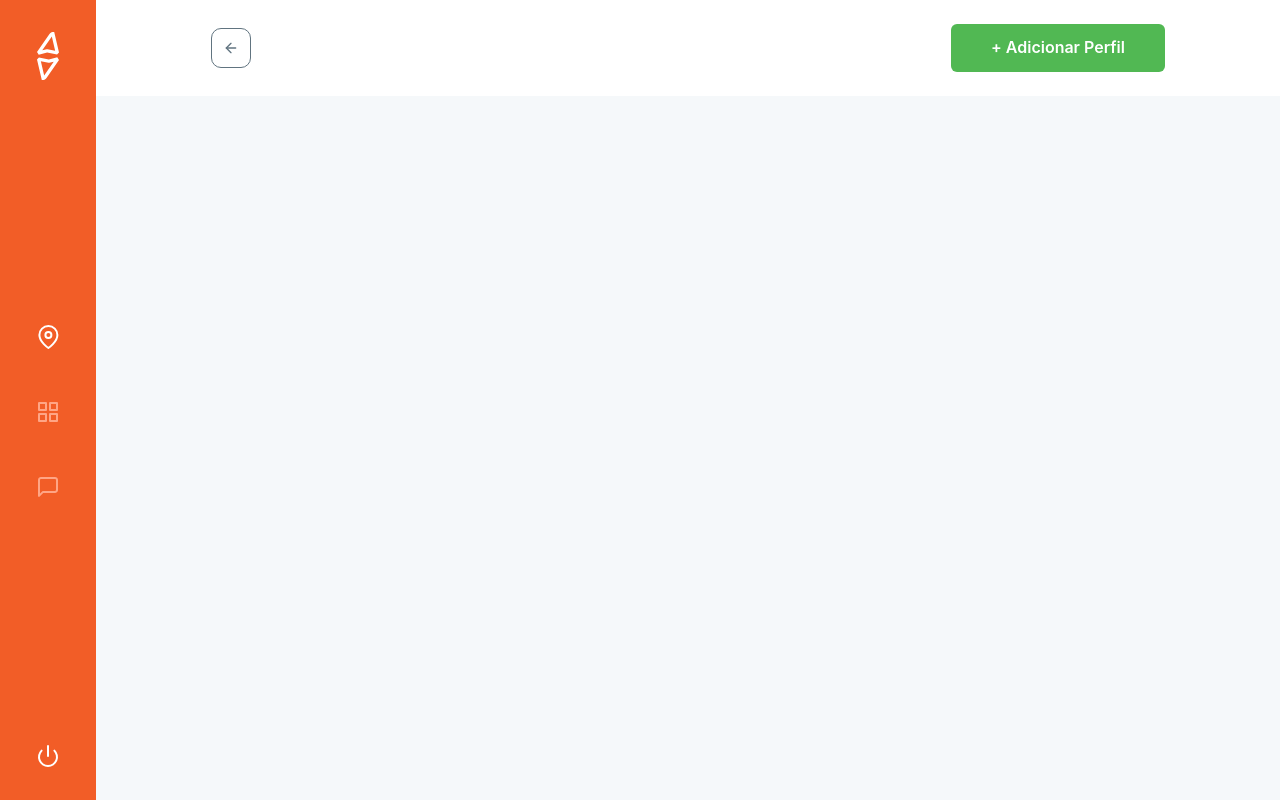
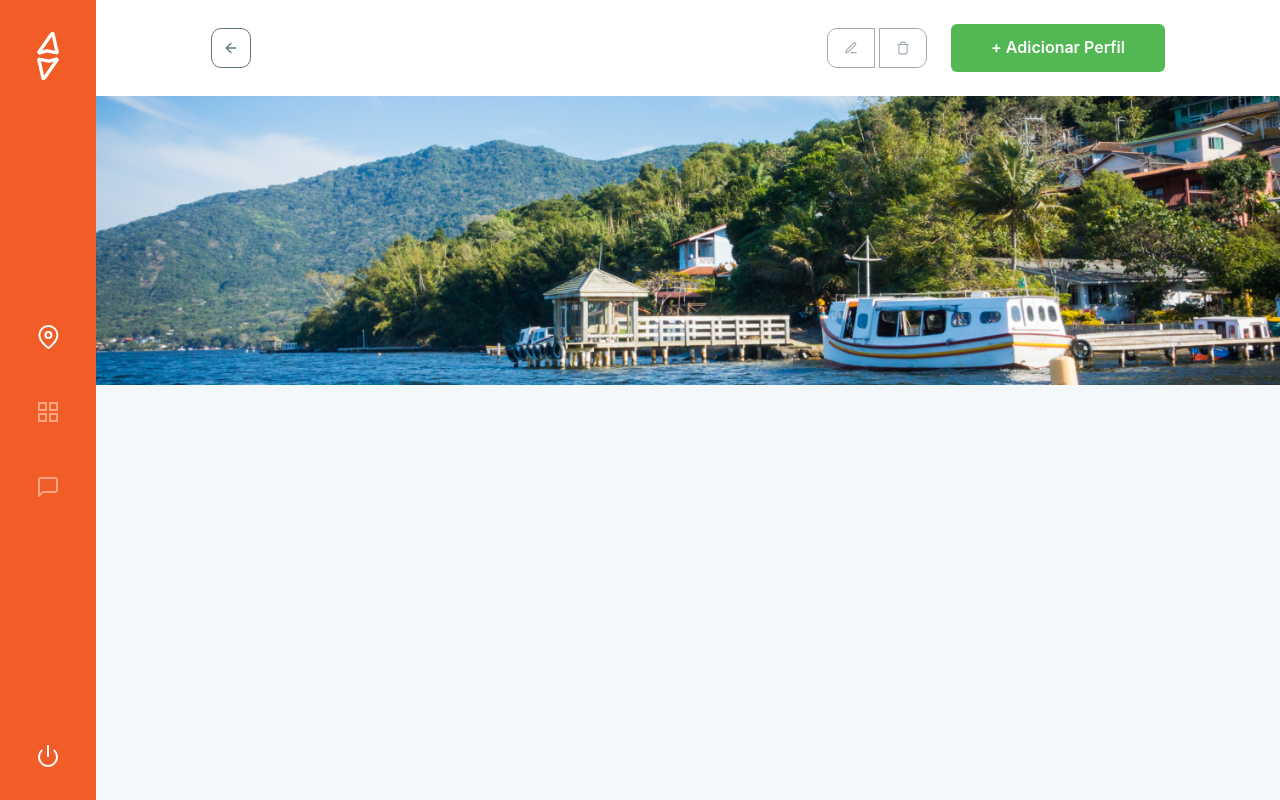
Before and after one commit to LeoCPeres/Traveler-front, a Next.js app: page /cities/aguas-mornas in a window 1280 px wide. Built offline with nearby package versions, Linux system fonts and the light colour scheme.

Commit message:
EditAndDeleteButtons component

```diff
--- /dev/null
+++ b/src/components/EditAndDeleteButtons/index.tsx
@@ -0,0 +1,29 @@
+import { Button, Flex } from "@chakra-ui/react";
+import { FiEdit3, FiTrash } from "react-icons/fi";
+
+export function EditAndDeleteButtons() {
+  return (
+    <Flex flex="1" gap="4px">
+      <Button
+        borderRadius="10px 0px 0px 10px"
+        background="transparent"
+        borderColor="gray.200"
+        border="1px"
+        opacity="0.6"
+        w="48px"
+      >
+        <FiEdit3 />
+      </Button>
+      <Button
+        borderRadius="0px 10px 10px 0px"
+        background="transparent"
+        borderColor="gray.200"
+        border="1px"
+        w="48px"
+        opacity="0.6"
+      >
+        <FiTrash opacity="100%" />
+      </Button>
+    </Flex>
+  );
+}
--- a/src/pages/cities/[slug].tsx
+++ b/src/pages/cities/[slug].tsx
@@ -1,5 +1,6 @@
-import { Box, Button, Flex, Heading } from "@chakra-ui/react";
-import { BackButton } from "../../components/BackButton/BackButton";
+import { Box, Button, Flex, Image } from "@chakra-ui/react";
+import { BackButton } from "../../components/BackButton";
+import { EditAndDeleteButtons } from "../../components/EditAndDeleteButtons";
 
 export default function City() {
   return (
@@ -15,6 +16,8 @@ export default function City() {
           alignItems="center"
         >
           <BackButton />
+          <Flex gap="24px" align="center">
+            <EditAndDeleteButtons />
             <Button
               background="green.500"
               w="214px"
@@ -27,6 +30,11 @@ export default function City() {
             </Button>
           </Flex>
         </Flex>
+
+        <Box w="100%">
+          <Image src="../images/city.png" objectFit="contain" w="100%" />
+        </Box>
+      </Flex>
     </Flex>
   );
 }
```
Also changed, not shown: public/images/city.png (added), src/components/BackButton/index.tsx (renamed from src/components/BackButton/BackButton.tsx). Lines whose indentation alone changed are shown as unchanged.
